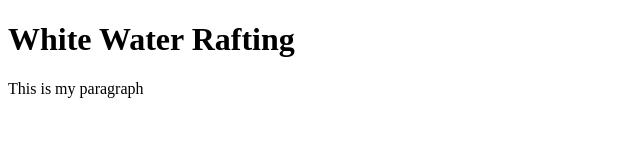
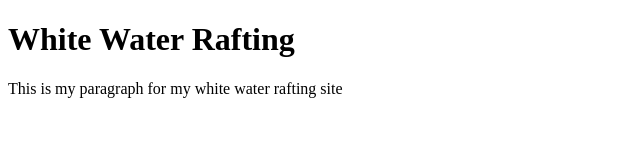
Before and after one commit to choatecory/wwr, a plain HTML site: page index.html in a window 1280 px wide. Shown: the whole page, without its empty margins (0-640 px from the left). Drawn offline with Linux system fonts and the light colour scheme.

Commit message:
paragraph added

```diff
--- a/index.html
+++ b/index.html
@@ -8,7 +8,7 @@
 </head>
 <body>
     <h1>White Water Rafting</h1>
-    <p> This is my paragraph</p>
+    <p> This is my paragraph for my white water rafting site</p>
 
 
 
```
